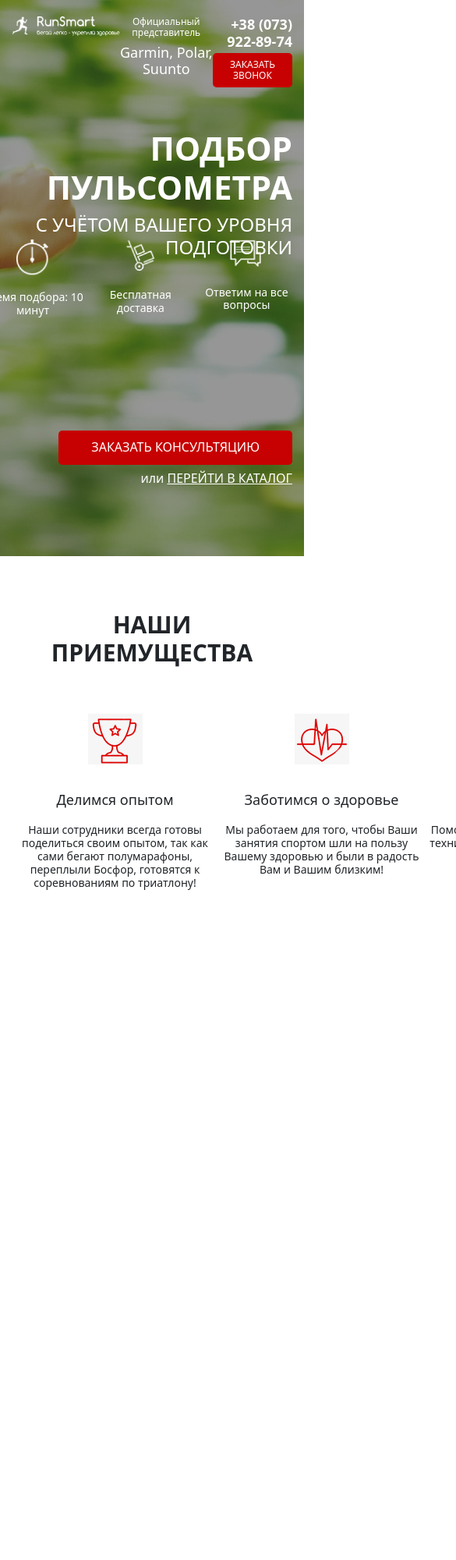
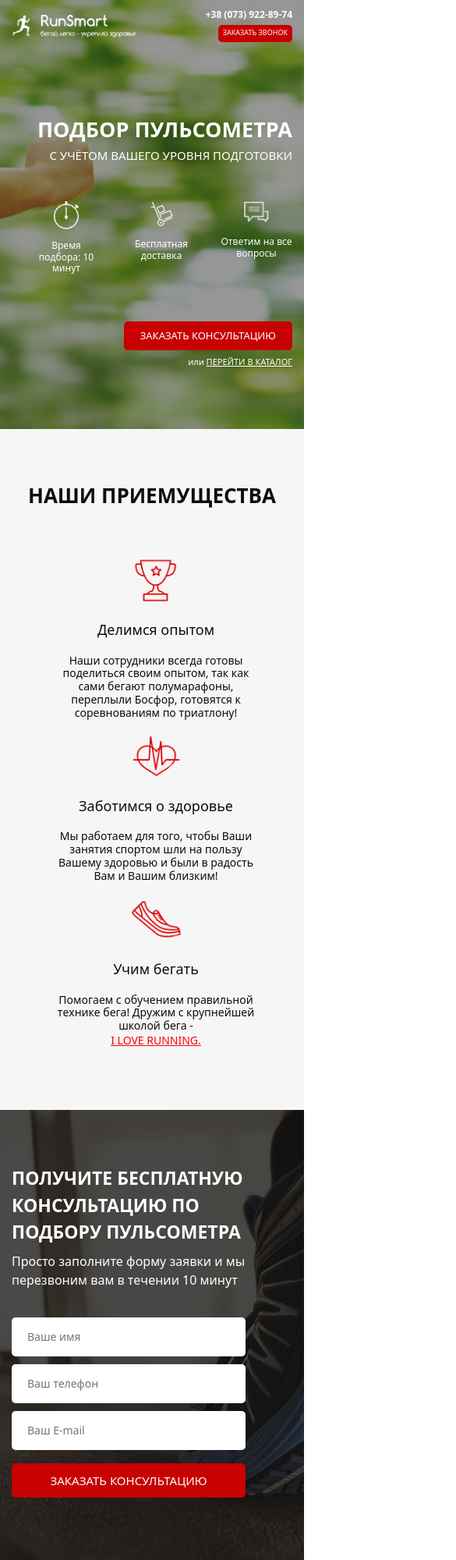
Before and after one commit to YarikCool/yarikcool.github.io, a website: page src/index.html in a window 390 px wide. Shown: the top 2000 px of the page at 78% size, 585 px wide, since content can reach past the window. Before the commit the page ends 1205 px from the top, so only its background shows below. Drawn offline with Linux system fonts and the light colour scheme.

Commit message:
Added consultation and adaptation

```diff
--- a/src/index.html
+++ b/src/index.html
@@ -30,36 +30,28 @@
     <main class="main">
       <section class="promo">
         <div class="container">
-          <h2 class="promo__title">подбор пульсометра</h2>
-          <h3 class="promo__subtitle">с учётом Вашего уровня подготовки</h3>
           <div class="promo__wrapper">
-            <div class="promo__item">
-              <img
-                src="icons/promo/promo__icon1.png"
-                alt="icon1"
-                class="promo__icon"
-              />
-              <div class="promo__item-text">Время подбора: 10 минут</div>
+            <h2 class="promo__title">подбор пульсометра</h2>
+            <h3 class="promo__subtitle">с учётом Вашего уровня подготовки</h3>
+            <div class="promo__icons">
+              <div class="promo__icon">
+                <img src="icons/promo/promo__icon1.png" alt="icon1" />
+                <div class="promo__icon-text">Время подбора: 10 минут</div>
+              </div>
+              <div class="promo__icon">
+                <img src="icons/promo/promo__icon2.png" alt="icon2" />
+                <div class="promo__icon-text">Бесплатная доставка</div>
+              </div>
+              <div class="promo__icon">
+                <img src="icons/promo/promo__icon3.png" alt="icon3" />
+                <div class="promo__icon-text">Ответим на все вопросы</div>
+              </div>
             </div>
-            <div class="promo__item">
-              <img
-                src="icons/promo/promo__icon2.png"
-                alt="icon2"
-                class="promo__icon"
-              />
-              <div class="promo__item-text">Бесплатная доставка</div>
-            </div>
-            <div class="promo__item">
-              <img
-                src="icons/promo/promo__icon3.png"
-                alt="icon3"
-                class="promo__icon"
-              />
-              <div class="promo__item-text">Ответим на все вопросы</div>
+            <button class="btn btn_main">заказать консультацию</button>
+            <div class="promo__link">
+              <span>или</span> <a href="#">перейти в каталог</a>
             </div>
           </div>
-          <button class="btn">заказать консультяцию</button>
-          <a href="#" class="promo__link">или <span>перейти в каталог</span></a>
         </div>
       </section>
       <section class="advantages">
@@ -70,9 +62,9 @@
               <img
                 src="icons/advantages/promo_icon1.png"
                 alt="icon1"
-                class="advantages__icon"
+                class="advantages__item-img"
               />
-              <div class="advantages__item-title">Делимся опытом</div>
+              <h3 class="advantages__item-title">Делимся опытом</h3>
               <div class="advantages__item-text">
                 Наши сотрудники всегда готовы поделиться своим опытом, так как
                 сами бегают полумарафоны, переплыли Босфор, готовятся к
@@ -83,9 +75,9 @@
               <img
                 src="icons/advantages/promo_icon2.png"
                 alt="icon2"
-                class="advantages__icon"
+                class="advantages__item-img"
               />
-              <div class="advantages__item-title">Заботимся о здоровье</div>
+              <h3 class="advantages__item-title">Заботимся о здоровье</h3>
               <div class="advantages__item-text">
                 Мы работаем для того, чтобы Ваши занятия спортом шли на пользу
                 Вашему здоровью и были в радость Вам и Вашим близким!
@@ -95,9 +87,9 @@
               <img
                 src="icons/advantages/promo_icon3.png"
                 alt="icon3"
-                class="advantages__icon"
+                class="advantages__item-img"
               />
-              <div class="advantages__item-title">Учим бегать</div>
+              <h3 class="advantages__item-title">Учим бегать</h3>
               <div class="advantages__item-text">
                 Помогаем с обучением правильной технике бега! Дружим с
                 крупнейшей школой бега -
@@ -107,6 +99,27 @@
           </div>
         </div>
       </section>
+      <section class="consultation">
+        <div class="container">
+          <h2 class="consultation__title">
+            Получите бесплатную консультацию по подбору пульсометра
+          </h2>
+          <div class="consultation__descr">
+            Просто заполните форму заявки и мы перезвоним вам в течении 10 минут
+          </div>
+          <form action="#" class="feed-form">
+            <input required type="text" name="name" placeholder="Ваше имя" />
+            <input required type="tel" name="tel" placeholder="Ваш телефон" />
+            <input
+              required
+              type="email"
+              name="email"
+              placeholder="Ваш E-mail"
+            />
+            <button class="btn btn_main">заказать консультацию</button>
+          </form>
+        </div>
+      </section>
     </main>
   </body>
 </html>
--- /dev/null
+++ b/src/scss/_media.scss
@@ -0,0 +1,4 @@
+@import "media/header-media";
+@import "media/promo-media";
+@import "media/advantages-media";
+@import "media/consultation-media";
--- a/src/scss/blocks/_advantages.scss
+++ b/src/scss/blocks/_advantages.scss
@@ -1,5 +1,7 @@
 .advantages {
   padding: 70px 0 65px;
+  background-color: #f6f6f6;
+  color: #0d0d0d;
 }
 
 .advantages__title {
@@ -13,6 +15,7 @@
 .advantages__wrapper {
   display: flex;
   justify-content: space-between;
+  flex-wrap: wrap;
   text-align: center;
 }
 
@@ -24,14 +27,14 @@
 
 .advantages__item-text {
   font-size: 14px;
-  width: 265px;
+  max-width: 265px;
   display: block;
 }
 
 .advantages__item-link {
-  color: red;
+  color: #ff0000;
   font-size: 14px;
   &:hover {
-    color: red;
+    color: inherit;
   }
 }
--- a/src/scss/blocks/_buttons.scss
+++ b/src/scss/blocks/_buttons.scss
@@ -8,6 +8,11 @@
   font-weight: 400;
   font-size: 12px;
   transition: 0.2s all;
+  &_main {
+    padding: 15px 40px;
+    font-size: 16px;
+    font-weight: 300;
+  }
   &:active {
     transform: scale(0.97);
   }
--- /dev/null
+++ b/src/scss/blocks/_consultation.scss
@@ -0,0 +1,23 @@
+.consultation {
+  padding: 102px 0 105px;
+  background: url(../img/bgs/consultation__bg.jpg) center (center/cover)
+    no-repeat;
+}
+
+.consultation__title {
+  font-size: 36px;
+  color: $white-color;
+  font-weight: 600;
+  text-transform: uppercase;
+  margin-bottom: 8px;
+  line-height: 1.5;
+}
+
+.consultation__descr {
+  color: $white-color;
+  max-width: 426px;
+  font-size: 20px;
+  font-weight: 200;
+  line-height: 1.5;
+  margin-bottom: 36px;
+}
--- /dev/null
+++ b/src/scss/blocks/_forms.scss
@@ -0,0 +1,20 @@
+.feed-form {
+  display: flex;
+  flex-direction: column;
+  width: 300px;
+  input {
+    padding: 0 20px;
+    outline: none;
+    border: none;
+    color: #4b4b4b;
+    font-size: 14px;
+    font-weight: 300;
+    background-color: $white-color;
+    border-radius: 5px;
+    height: 50px;
+    margin-bottom: 10px;
+    &:nth-child(3) {
+      margin-bottom: 17px;
+    }
+  }
+}
--- a/src/scss/blocks/_header.scss
+++ b/src/scss/blocks/_header.scss
@@ -8,11 +8,13 @@
 .header__wrapper {
   display: flex;
   justify-content: space-between;
+  align-items: center;
 }
 
 .header__logo {
   display: inline-block;
   width: 250px;
+  outline: none;
   img {
     width: 100%;
   }
--- a/src/scss/blocks/_promo.scss
+++ b/src/scss/blocks/_promo.scss
@@ -2,48 +2,47 @@
   background: url(../img/bgs/promo__bg.jpg) center (center/cover) no-repeat;
   padding: 165px 0 90px;
   color: $white-color;
-  text-align: right;
-  .container {
-    position: relative;
-  }
-  button {
-    font-size: 16px;
-    padding: 12px 42px;
-  }
+}
+
+.promo__wrapper {
+  display: flex;
+  flex-direction: column;
+  align-items: flex-end;
 }
 
 .promo__title {
   font-size: 42px;
   text-transform: uppercase;
   font-weight: 600;
+  text-align: right;
 }
 
 .promo__subtitle {
   text-transform: uppercase;
   font-weight: 400;
   font-size: 24px;
-  margin-bottom: 221px;
+  margin-bottom: 60px;
+  text-align: right;
 }
 
-.promo__wrapper {
+.promo__icons {
   display: flex;
-  position: absolute;
-  justify-content: space-between;
-  width: 424px;
-  top: 142px;
-  right: 0%;
-}
-
-.promo__item {
-  text-align: center;
+  align-items: flex-end;
+  max-width: 550px;
+  margin-bottom: 65px;
 }
 
 .promo__icon {
-  width: 42px;
-  margin-bottom: 20px;
+  text-align: center;
+  width: 120px;
+  margin-left: 30px;
+  img {
+    width: 44px;
+    margin-bottom: 20px;
+  }
 }
 
-.promo__item-text {
+.promo__icon-text {
   font-size: 14px;
   font-weight: 300;
 }
@@ -54,12 +53,11 @@
   font-size: 16px;
   color: $white-color;
   text-transform: lowercase;
-  text-decoration: none;
-  span {
+  a {
     text-transform: uppercase;
-    text-decoration: underline;
-  }
-  &:hover {
-    color: inherit;
+    color: $white-color;
+    &:hover {
+      color: inherit;
+    }
   }
 }
--- /dev/null
+++ b/src/scss/media/_advantages-media.scss
@@ -0,0 +1,42 @@
+@media (max-width: 850px) {
+  .advantages__wrapper {
+    justify-content: center;
+    .advantages__item {
+      margin-left: 10px;
+      margin-bottom: 15px;
+    }
+  }
+}
+
+@media (max-width: 660px) {
+  .advantages__title {
+    font-size: 28px;
+  }
+}
+
+@media (max-width: 452px) {
+  .advantages__title {
+    font-size: 26px;
+  }
+  .advantages__item-title {
+    margin: 25px 0 20px;
+  }
+  .advantages__item-img {
+    width: 65px;
+  }
+}
+
+@media (max-width: 348px) {
+  .advantages__title {
+    font-size: 22px;
+  }
+  .advantages__item-text {
+    font-size: 13px;
+  }
+  .advantages__item-link {
+    font-size: 13px;
+  }
+  .advantages__item-img {
+    width: 60px;
+  }
+}
--- /dev/null
+++ b/src/scss/media/_consultation-media.scss
@@ -0,0 +1,46 @@
+@media (max-width: 660px) {
+  .consultation__title {
+    font-size: 30px;
+  }
+}
+
+@media (max-width: 550px) {
+  .consultation__title {
+    font-size: 27px;
+  }
+  .consultation__descr {
+    font-size: 18px;
+  }
+  .consultation button {
+    font-size: 15px;
+    padding: 13px 40px;
+  }
+}
+
+@media (max-width: 452px) {
+  .consultation {
+    padding: 70px 0 90px;
+  }
+  .consultation__title {
+    font-size: 23px;
+  }
+  .consultation__descr {
+    font-size: 16px;
+  }
+}
+
+@media (max-width: 348px) {
+  .consultation__title {
+    font-size: 20px;
+  }
+  .consultation__descr {
+    font-size: 16px;
+  }
+  .consultation form {
+    width: 270px;
+  }
+  .consultation button {
+    font-size: 12px;
+    padding: 11px 40px;
+  }
+} ;
--- /dev/null
+++ b/src/scss/media/_header-media.scss
@@ -0,0 +1,92 @@
+@media (max-width: 660px) {
+  .header__phone {
+    font-size: 15px;
+  }
+  .header__logo {
+    width: 200px;
+  }
+  .header__contacts {
+    button {
+      font-size: 10px;
+      padding: 7.5px 9px 8px;
+    }
+  }
+  .header__phone {
+    font-size: 14px;
+  }
+  .header__official {
+    font-size: 11px;
+    width: 180px;
+    span {
+      font-size: 16px;
+    }
+  }
+}
+
+@media (max-width: 550px) {
+  .header {
+    top: 12px;
+  }
+  .header__logo {
+    width: 185px;
+  }
+  .header__phone {
+    font-size: 13px;
+  }
+  .header__contacts {
+    button {
+      font-size: 9px;
+      padding: 4.5px 7px 5px;
+    }
+  }
+  .header__official {
+    width: 200px;
+    font-size: 9px;
+    span {
+      font-size: 13px;
+    }
+  }
+}
+
+@media (max-width: 488px) {
+  .header__official {
+    width: 150px;
+    span {
+      font-size: 12px;
+    }
+  }
+  .header__logo {
+    width: 145px;
+  }
+  .header__phone {
+    font-size: 11px;
+  }
+}
+
+@media (max-width: 452px) {
+  .header__contacts {
+    button {
+      padding: 3.5px 4px 4px;
+    }
+  }
+  .header__phone {
+    font-size: 10px;
+  }
+}
+
+@media (max-width: 400px) {
+  .header__official {
+    display: none;
+  }
+  .header__logo {
+    width: 160px;
+  }
+  .header__phone {
+    font-size: 12px;
+  }
+  .header__contacts {
+    button {
+      padding: 5.5px 6px 6px;
+    }
+  }
+}
--- /dev/null
+++ b/src/scss/media/_promo-media.scss
@@ -0,0 +1,111 @@
+@media (max-width: 760px) {
+  .promo__title {
+    font-size: 40px;
+  }
+  .promo__subtitle {
+    font-size: 22px;
+  }
+}
+
+@media (max-width: 660px) {
+  .promo__title {
+    font-size: 32px;
+  }
+  .promo__subtitle {
+    font-size: 18px;
+  }
+  .promo__icon img {
+    width: 40px;
+  }
+  .promo__wrapper {
+    button {
+      padding: 13px 33px;
+    }
+  }
+}
+
+@media (max-width: 550px) {
+  .promo {
+    padding: 150px 0 80px;
+  }
+  .promo__title {
+    font-size: 29px;
+  }
+  .promo__subtitle {
+    font-size: 16px;
+  }
+  .promo__icon {
+    width: 105px;
+    img {
+      width: 35px;
+      margin-bottom: 16px;
+    }
+  }
+  .promo__icon-text {
+    font-size: 12px;
+  }
+  .promo__icons {
+    align-items: flex-start;
+  }
+  .promo__wrapper {
+    button {
+      font-size: 14px;
+    }
+  }
+  .promo__link {
+    font-size: 13px;
+  }
+}
+
+@media (max-width: 452px) {
+  .promo__title {
+    font-size: 27px;
+  }
+  .promo__subtitle {
+    font-size: 15px;
+    margin-bottom: 50px;
+  }
+  .promo__icon {
+    width: 92px;
+    img {
+      width: 33px;
+      margin-bottom: 14px;
+    }
+  }
+  .promo__icons {
+    margin-bottom: 60px;
+  }
+  .promo__wrapper {
+    button {
+      font-size: 13px;
+      padding: 11px 21px;
+    }
+  }
+  .promo__link {
+    font-size: 11px;
+  }
+}
+
+@media (max-width: 370px) {
+  .promo {
+    padding: 125px 0 75px;
+  }
+  .promo__title {
+    font-size: 23px;
+  }
+  .promo__subtitle {
+    font-size: 12px;
+  }
+  .promo__icon {
+    width: 70px;
+    img {
+      width: 30px;
+    }
+  }
+  .promo__icon-text {
+    font-size: 10px;
+  }
+  .promo__wrapper button {
+    font-size: 12px;
+  }
+}
--- a/src/scss/style.scss
+++ b/src/scss/style.scss
@@ -10,6 +10,9 @@
 }
 
 @import "blocks/buttons";
+@import "blocks/forms";
 @import "blocks/header";
 @import "blocks/promo";
 @import "blocks/advantages";
+@import "blocks/consultation";
+@import "media";
```
Also changed, not shown: src/css/style.min.css, src/img/bgs/consultation__bg.jpg (renamed from src/img/bgs/consultaion__bg.jpg).
